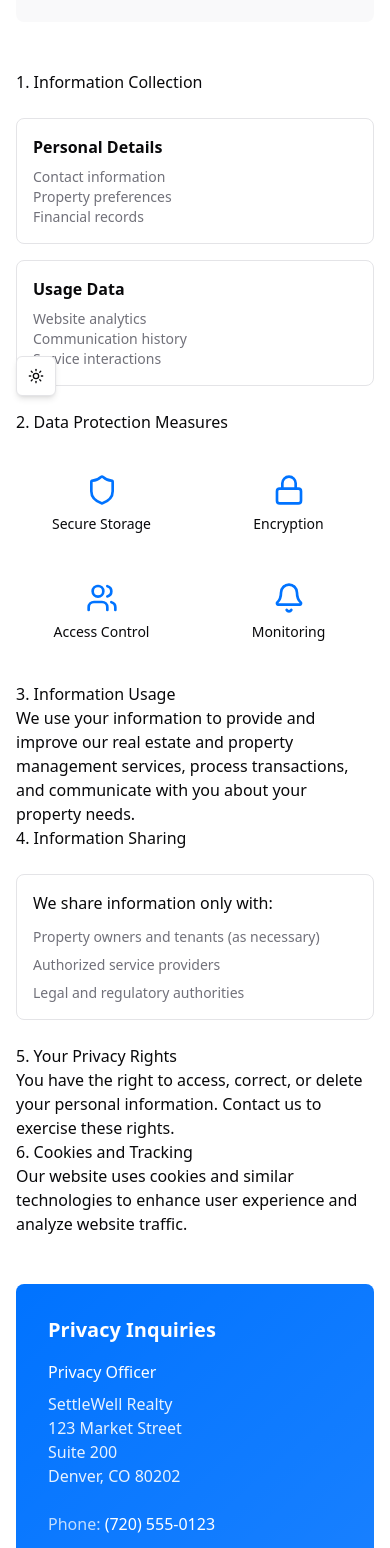
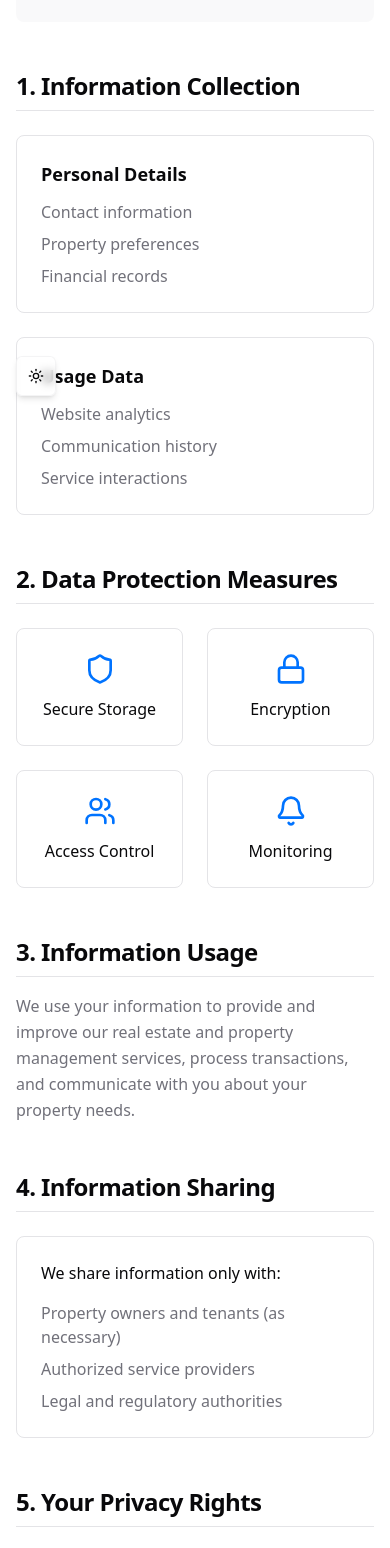
Before and after one commit to SettleWell-Realty/web-app, a Next.js app: page /privacy-policy in a window 390 px wide. Shown: the part 432-1980 px from the top of the page. Built offline with nearby package versions, Linux system fonts and the light colour scheme.

Commit message:
improved legal pages and toast

```diff
--- a/app/(legal)/privacy-policy/page.tsx
+++ b/app/(legal)/privacy-policy/page.tsx
@@ -30,86 +30,120 @@ export default function PrivacyPolicy() {
 								</p>
 							</div>
 
-							<h2>1. Information Collection</h2>
-							<div className="grid grid-cols-1 md:grid-cols-2 gap-4 my-6">
-								<div className="rounded-lg border p-4 hover:bg-muted/50 transition-colors">
-									<h3 className="font-semibold mb-2">Personal Details</h3>
-									<ul className="text-sm text-muted-foreground list-none p-0 m-0">
+							<div className="space-y-12">
+								{/* Information Collection Section */}
+								<section className="space-y-6">
+									<h2 className="text-2xl font-semibold tracking-tight border-b pb-2">
+										1. Information Collection
+									</h2>
+									<div className="grid grid-cols-1 md:grid-cols-2 gap-6">
+										<div className="rounded-lg border bg-card p-6 hover:bg-muted/50 transition-colors">
+											<h3 className="text-lg font-semibold mb-3">
+												Personal Details
+											</h3>
+											<ul className="space-y-2 text-muted-foreground list-none p-0 m-0">
 												<li>Contact information</li>
 												<li>Property preferences</li>
 												<li>Financial records</li>
 											</ul>
 										</div>
-								<div className="rounded-lg border p-4 hover:bg-muted/50 transition-colors">
-									<h3 className="font-semibold mb-2">Usage Data</h3>
-									<ul className="text-sm text-muted-foreground list-none p-0 m-0">
+										<div className="rounded-lg border bg-card p-6 hover:bg-muted/50 transition-colors">
+											<h3 className="text-lg font-semibold mb-3">Usage Data</h3>
+											<ul className="space-y-2 text-muted-foreground list-none p-0 m-0">
 												<li>Website analytics</li>
 												<li>Communication history</li>
 												<li>Service interactions</li>
 											</ul>
 										</div>
 									</div>
+								</section>
 
-							<h2>2. Data Protection Measures</h2>
-							<div className="grid grid-cols-2 md:grid-cols-4 gap-4 my-6">
-								<div className="flex flex-col items-center text-center p-4">
-									<Shield className="h-8 w-8 text-brand mb-2" />
-									<p className="text-sm font-medium">Secure Storage</p>
+								{/* Data Protection Section */}
+								<section className="space-y-6">
+									<h2 className="text-2xl font-semibold tracking-tight border-b pb-2">
+										2. Data Protection Measures
+									</h2>
+									<div className="grid grid-cols-2 md:grid-cols-4 gap-6">
+										<div className="rounded-lg border bg-card p-6 hover:bg-muted/50 transition-colors flex flex-col items-center text-center">
+											<Shield className="h-8 w-8 text-brand mb-3" />
+											<p className="font-medium">Secure Storage</p>
 										</div>
-								<div className="flex flex-col items-center text-center p-4">
-									<Lock className="h-8 w-8 text-brand mb-2" />
-									<p className="text-sm font-medium">Encryption</p>
+										<div className="rounded-lg border bg-card p-6 hover:bg-muted/50 transition-colors flex flex-col items-center text-center">
+											<Lock className="h-8 w-8 text-brand mb-3" />
+											<p className="font-medium">Encryption</p>
 										</div>
-								<div className="flex flex-col items-center text-center p-4">
-									<Users className="h-8 w-8 text-brand mb-2" />
-									<p className="text-sm font-medium">Access Control</p>
+										<div className="rounded-lg border bg-card p-6 hover:bg-muted/50 transition-colors flex flex-col items-center text-center">
+											<Users className="h-8 w-8 text-brand mb-3" />
+											<p className="font-medium">Access Control</p>
 										</div>
-								<div className="flex flex-col items-center text-center p-4">
-									<Bell className="h-8 w-8 text-brand mb-2" />
-									<p className="text-sm font-medium">Monitoring</p>
+										<div className="rounded-lg border bg-card p-6 hover:bg-muted/50 transition-colors flex flex-col items-center text-center">
+											<Bell className="h-8 w-8 text-brand mb-3" />
+											<p className="font-medium">Monitoring</p>
 										</div>
 									</div>
+								</section>
 
-							<h2>3. Information Usage</h2>
-							<p>
-								We use your information to provide and improve our real estate
-								and property management services, process transactions, and
-								communicate with you about your property needs.
+								{/* Information Usage Section */}
+								<section className="space-y-4">
+									<h2 className="text-2xl font-semibold tracking-tight border-b pb-2">
+										3. Information Usage
+									</h2>
+									<p className="text-base leading-relaxed text-muted-foreground">
+										We use your information to provide and improve our real
+										estate and property management services, process
+										transactions, and communicate with you about your property
+										needs.
 									</p>
+								</section>
 
-							<h2>4. Information Sharing</h2>
-							<div className="rounded-lg border p-4 my-6">
-								<p className="font-medium mb-3">
+								{/* Information Sharing Section */}
+								<section className="space-y-6">
+									<h2 className="text-2xl font-semibold tracking-tight border-b pb-2">
+										4. Information Sharing
+									</h2>
+									<div className="rounded-lg border bg-card p-6">
+										<p className="font-medium mb-4">
 											We share information only with:
 										</p>
-								<ul className="grid gap-2 text-sm text-muted-foreground">
+										<ul className="space-y-2 text-muted-foreground">
 											<li>Property owners and tenants (as necessary)</li>
 											<li>Authorized service providers</li>
 											<li>Legal and regulatory authorities</li>
 										</ul>
 									</div>
+								</section>
 
-							<h2>5. Your Privacy Rights</h2>
-							<p>
-								You have the right to access, correct, or delete your personal
-								information. Contact us to exercise these rights.
+								{/* Privacy Rights Section */}
+								<section className="space-y-4">
+									<h2 className="text-2xl font-semibold tracking-tight border-b pb-2">
+										5. Your Privacy Rights
+									</h2>
+									<p className="text-base leading-relaxed text-muted-foreground">
+										You have the right to access, correct, or delete your
+										personal information. Contact us to exercise these rights.
 									</p>
+								</section>
 
-							<h2>6. Cookies and Tracking</h2>
-							<p>
+								{/* Cookies Section */}
+								<section className="space-y-4">
+									<h2 className="text-2xl font-semibold tracking-tight border-b pb-2">
+										6. Cookies and Tracking
+									</h2>
+									<p className="text-base leading-relaxed text-muted-foreground">
 										Our website uses cookies and similar technologies to enhance
 										user experience and analyze website traffic.
 									</p>
+								</section>
 
 								{/* Contact Section */}
-							<div className="mt-12 rounded-lg bg-gradient-to-br from-brand to-brand/90 text-brand-foreground p-8">
-								<h2 className="text-xl font-semibold mb-4 text-brand-foreground">
+								<div className="mt-16 rounded-lg bg-gradient-to-br from-brand to-brand/90 text-brand-foreground p-8">
+									<h2 className="text-xl font-semibold mb-6 text-brand-foreground">
 										Privacy Inquiries
 									</h2>
-								<div className="grid grid-cols-1 md:grid-cols-2 gap-6">
-									<div>
+									<div className="grid grid-cols-1 md:grid-cols-2 gap-8">
+										<div className="space-y-2">
 											<p className="font-medium">Privacy Officer</p>
-										<p className="mt-2 text-brand-foreground/90">
+											<p className="text-brand-foreground/90">
 												{Brand.name}
 												<br />
 												{Brand.location.street}
@@ -120,8 +154,7 @@ export default function PrivacyPolicy() {
 												{Brand.location.zip}
 											</p>
 										</div>
-									<div>
-										<div className="space-y-2">
+										<div className="space-y-3">
 											<p>
 												<span className="text-brand-foreground/75">
 													Phone:{" "}
--- a/app/(legal)/terms-of-service/page.tsx
+++ b/app/(legal)/terms-of-service/page.tsx
@@ -41,24 +41,36 @@ export default function TermsOfService() {
 								</div>
 							</div>
 
-							<h2>1. Real Estate Services</h2>
-							<p>
+							<div className="space-y-12">
+								<section className="space-y-4">
+									<h2 className="text-2xl font-semibold tracking-tight border-b pb-2">
+										1. Real Estate Services
+									</h2>
+									<p className="text-base leading-relaxed text-muted-foreground">
 										Our brokerage provides property management and real estate
-								services in compliance with Colorado state laws and regulations.
-								All our agents are licensed professionals operating under{" "}
-								{Brand.legalName}.
+										services in compliance with Colorado state laws and
+										regulations. All our agents are licensed professionals
+										operating under {Brand.legalName}.
 									</p>
+								</section>
 
-							<h2>2. Property Management Services</h2>
-							<div className="grid grid-cols-1 md:grid-cols-2 gap-4 my-6">
-								<div className="rounded-lg border p-4 hover:bg-muted/50 transition-colors">
-									<h3 className="font-semibold mb-2">Property Marketing</h3>
-									<p className="text-sm text-muted-foreground">
+								<section className="space-y-6">
+									<h2 className="text-2xl font-semibold tracking-tight border-b pb-2">
+										2. Property Management Services
+									</h2>
+									<div className="grid grid-cols-1 md:grid-cols-2 gap-6">
+										<div className="rounded-lg border bg-card p-6 hover:bg-muted/50 transition-colors">
+											<h3 className="text-lg font-semibold mb-3">
+												Property Marketing
+											</h3>
+											<p className="text-muted-foreground">
 												Professional listing services and tenant screening
 											</p>
 										</div>
 										<div className="rounded-lg border p-4 hover:bg-muted/50 transition-colors">
-									<h3 className="font-semibold mb-2">Financial Management</h3>
+											<h3 className="font-semibold mb-2">
+												Financial Management
+											</h3>
 											<p className="text-sm text-muted-foreground">
 												Rent collection and detailed reporting
 											</p>
@@ -76,28 +88,42 @@ export default function TermsOfService() {
 											</p>
 										</div>
 									</div>
+								</section>
 
-							<h2>3. Fair Housing Compliance</h2>
-							<p>
-								We strictly adhere to Fair Housing laws and do not discriminate
-								based on race, color, religion, sex, handicap, familial status,
-								or national origin.
+								<section className="space-y-4">
+									<h2 className="text-2xl font-semibold tracking-tight border-b pb-2">
+										3. Fair Housing Compliance
+									</h2>
+									<p className="text-base leading-relaxed text-muted-foreground">
+										We strictly adhere to Fair Housing laws and do not
+										discriminate based on race, color, religion, sex, handicap,
+										familial status, or national origin.
 									</p>
+								</section>
 
-							<h2>4. Fees and Payments</h2>
-							<p>
+								<section className="space-y-4">
+									<h2 className="text-2xl font-semibold tracking-tight border-b pb-2">
+										4. Fees and Payments
+									</h2>
+									<p className="text-base leading-relaxed text-muted-foreground">
 										Our fee structure is transparent and based on the services
-								provided. All fees will be clearly outlined in your management
-								agreement or service contract.
+										provided. All fees will be clearly outlined in your
+										management agreement or service contract.
 									</p>
+								</section>
 
-							<h2>5. Limitation of Liability</h2>
-							<p>
-								While we strive for excellence, {Brand.name} is not liable for
-								circumstances beyond our reasonable control.
+								<section className="space-y-4">
+									<h2 className="text-2xl font-semibold tracking-tight border-b pb-2">
+										5. Limitation of Liability
+									</h2>
+									<p className="text-base leading-relaxed text-muted-foreground">
+										While we strive for excellence, {Brand.name} is not liable
+										for circumstances beyond our reasonable control.
 									</p>
+								</section>
+							</div>
 
-							<div className="mt-12 rounded-lg bg-gradient-to-br from-brand to-brand/90 text-brand-foreground p-8">
+							<div className="mt-16 rounded-lg bg-gradient-to-br from-brand to-brand/90 text-brand-foreground p-8">
 								<h2 className="text-xl font-semibold mb-4 text-brand-foreground">
 									Contact Information
 								</h2>
--- a/components/layout/navbar.tsx
+++ b/components/layout/navbar.tsx
@@ -15,7 +15,9 @@ export function Navbar() {
 						<div className="rounded-md bg-primary p-1.5 transition-colors group-hover:bg-primary/90 shadow-md">
 							<Brand.icon className="h-5 w-5 text-primary-foreground" />
 						</div>
-						<span className="font-medium text-lg">{Brand.name}</span>
+						<span className="font-medium text-lg hidden sm:block">
+							{Brand.name}
+						</span>
 					</Link>
 
 					<div className="flex items-center gap-4">
--- a/components/ui/contact-form.tsx
+++ b/components/ui/contact-form.tsx
@@ -83,6 +83,7 @@ export function ContactDialog({ children }: ContactDialogProps) {
 			toast({
 				title: "Message sent successfully!",
 				description: "We'll get back to you as soon as possible.",
+				variant: "brand",
 			});
 
 			setOpen(false);
--- a/components/ui/mode-toggle.tsx
+++ b/components/ui/mode-toggle.tsx
@@ -14,10 +14,10 @@ export function ModeToggle() {
 			variant="outline"
 			size="icon"
 			onClick={() => setTheme(theme === "light" ? "dark" : "light")}
-			className="h-10 w-10"
+			className="h-10 w-10 bg-background/60 backdrop-blur-sm border-border/40 hover:bg-background/80"
 		>
-			<Sun className="h-[1.2rem] w-[1.2rem] rotate-0 scale-100 transition-all dark:-rotate-90 dark:scale-0" />
-			<Moon className="absolute h-[1.2rem] w-[1.2rem] rotate-90 scale-0 transition-all dark:rotate-0 dark:scale-100" />
+			<Sun className="h-[1.2rem] w-[1.2rem] rotate-0 scale-100 transition-all dark:-rotate-90 dark:scale-0 text-foreground" />
+			<Moon className="absolute h-[1.2rem] w-[1.2rem] rotate-90 scale-0 transition-all dark:rotate-0 dark:scale-100 text-foreground" />
 			<span className="sr-only">Toggle theme</span>
 		</Button>
 	);
--- a/components/ui/toast.tsx
+++ b/components/ui/toast.tsx
@@ -32,6 +32,7 @@ const toastVariants = cva(
 				default: "border bg-background text-foreground",
 				destructive:
 					"destructive group border-destructive bg-destructive text-destructive-foreground",
+				brand: "border-brand bg-brand text-brand-foreground",
 			},
 		},
 		defaultVariants: {
```
Lines whose indentation alone changed are shown as unchanged.
